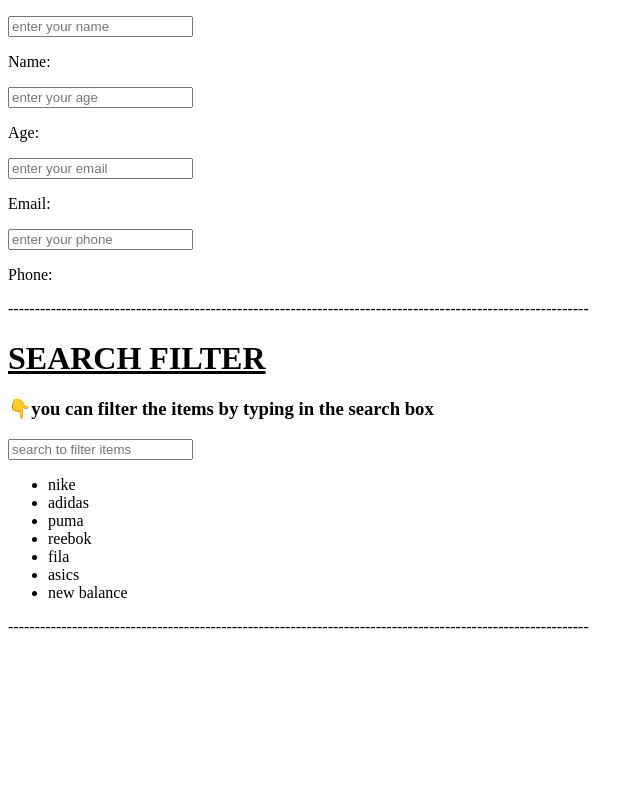
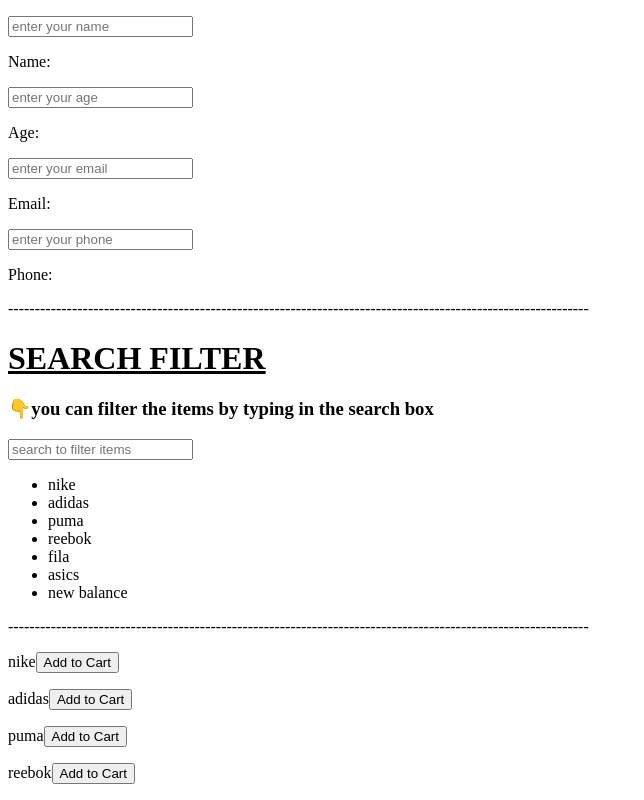
Before and after one commit to Jesinthwilson04/reactrecap, a React (Create React App) app: page / in a window 1280 px wide. Shown: the part 2710-3510 px from the top of the page, without its empty margins (0-644 px from the left). Before the commit the page ends 3354 px from the top, so only its background shows below. Built offline with nearby package versions, Linux system fonts and the light colour scheme.

Commit message:
addtocart

```diff
--- a/src/App.js
+++ b/src/App.js
@@ -315,6 +315,46 @@
 
 
 
+//add to cart
+function AddToCart(){
+  const products=[
+    {id:1,name:'nike',price:1000},
+    {id:2,name:'adidas',price:2000},
+    {id:3,name:'puma',price:1500},
+    {id:4,name:'reebok',price:1800},
+  ]
+  const[cart,setCart]=useState([]);
+
+  function Cart(id){
+    const selected=products.find((product)=>product.id===id);
+    setCart([...cart,selected])
+    console.log(cart)
+  }
+
+
+
+  return(
+    <>
+    <div>
+      {products.map((product,index)=>(
+        <p key={index}>{product.name}<button key={index} onClick={()=>Cart(product.id)}>Add to Cart</button></p>
+
+      ))}
+      {/* <div>Cart Items:
+        {
+          <ul>{
+            cart.map((car,index)=><li key={index}>{car.name}: {car.price}</li>)
+            }</ul>
+        }
+      </div> */}
+
+    </div>
+    </>
+  )
+}
+
+
+
 //main component
 function App() {
   const[count,setCount]=useState(0);
@@ -341,6 +381,7 @@
       <Dash/>
       <SearchFilter/>
       <Dash/>
+      <AddToCart/>
     </div>
   );
 }
```
